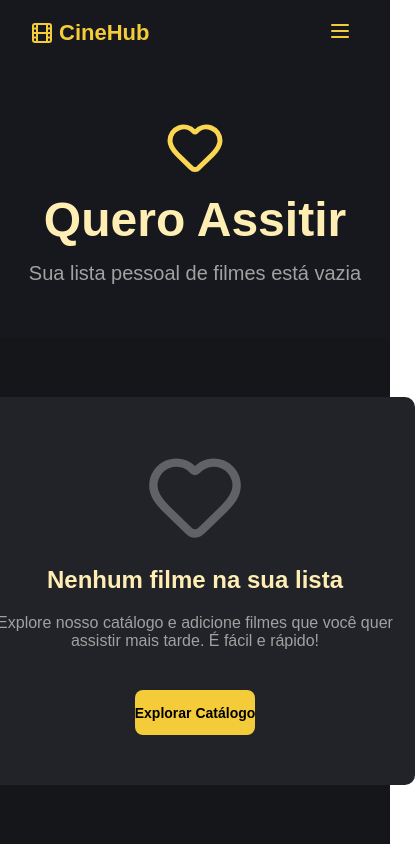
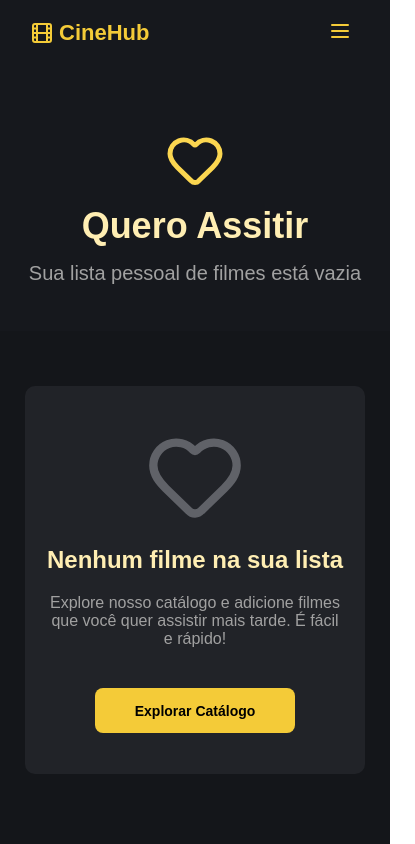
Before and after one commit to KaioVeras/CineHub, a React (Vite) app: page /favorites in a window 390 px wide. Shown: the whole page, 415 px wide, since content can reach past the window. Built offline with nearby package versions, Linux system fonts and the light colour scheme.

Commit message:
feat: responsive favorites

```diff
--- a/src/components/PrimaryButton/primaryButton.css
+++ b/src/components/PrimaryButton/primaryButton.css
@@ -29,6 +29,6 @@ a {
 
 @media (max-width: 540px) {
     .primary-button {
-        width: 100% !important;
+        width: 100%;
     }
 }
--- a/src/containers/Favorites/favorites.css
+++ b/src/containers/Favorites/favorites.css
@@ -12,6 +12,7 @@
   height: 100vh;
   padding-top: 65px;
   background-color: var(--bg-color-content);
+  padding-bottom: 20px;
 }
 
 .header-favorites {
@@ -36,10 +37,11 @@
 
 .content-favorites {
   background-color: var(--bg-color-content);
-  height: 65%;
   display: flex;
   justify-content: center;
   align-items: center;
+  padding: 25px;
+  margin-top: 60px;
 }
 
 .card-content {
@@ -49,8 +51,10 @@
     align-items: center;
     justify-content: center;
     gap: 20px;
+    padding: 20px;
     height: 388px;
-    width: 830px;
+    max-width: 830px;
+    width: 100%;
     border-radius: 10px;
 }
 
@@ -68,3 +72,23 @@
 .card-content button {
     margin-top: 20px;
 }
+
+@media (max-width: 1050px) {
+    .header-favorites h1 {
+        font-size: 36px;
+    }
+
+    .card-content p {
+        width: 100%;
+    }
+
+    .content-favorites {
+        margin-top: 30px;
+    }
+}
+
+@media (max-width: 500px) {
+    .header-favorites {
+        padding-top: 20px;
+    }
+}
--- a/src/containers/Favorites/index.jsx
+++ b/src/containers/Favorites/index.jsx
@@ -20,7 +20,7 @@ function Favorites() {
                     <Heart size={100} color='#606268'/>
                     <h1>Nenhum filme na sua lista</h1>
                     <p>Explore nosso catálogo e adicione filmes que você quer assistir mais tarde. É fácil e rápido!</p>
-                    <PrimaryButton label="Explorar Catálogo" link="/"/>
+                    <PrimaryButton label="Explorar Catálogo" link="/" singleWidth="200px"/>
                 </div>
             </div>
         </div>
--- a/src/containers/MovieDetails/movieInfo.css
+++ b/src/containers/MovieDetails/movieInfo.css
@@ -187,6 +187,11 @@ h3 {
     height: 600px;
   }
 
+  .no-trailer {
+    width: 100%;
+    height: 600px;
+  }
+
   .movie-poster {
     display: flex;
     flex-direction: column;
@@ -225,7 +230,7 @@ h3 {
 
   .content-movie-details {
     padding-top: 0;
-    margin-top: -30px;
+    margin-top: -10px;
   }
 }
 
```
